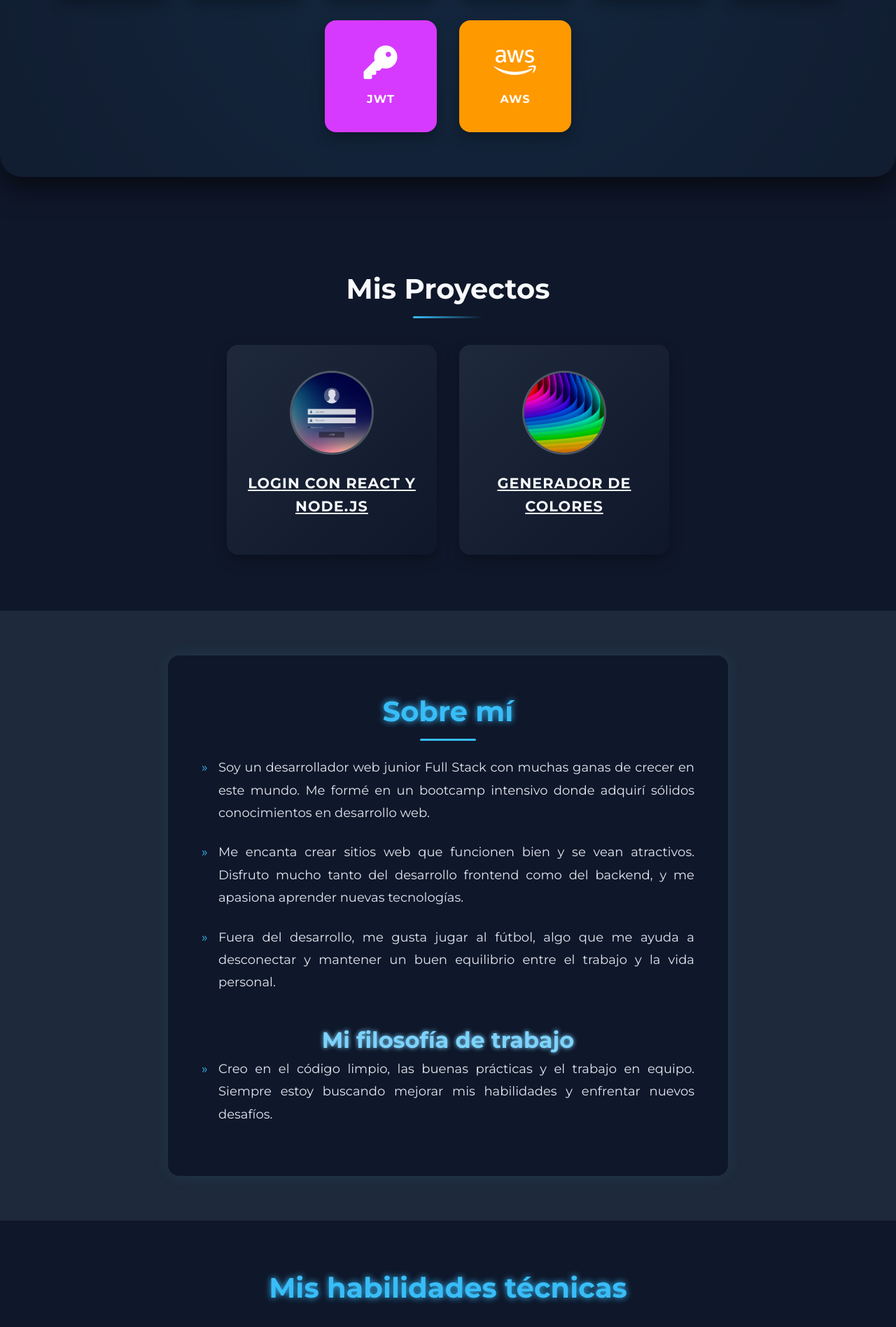
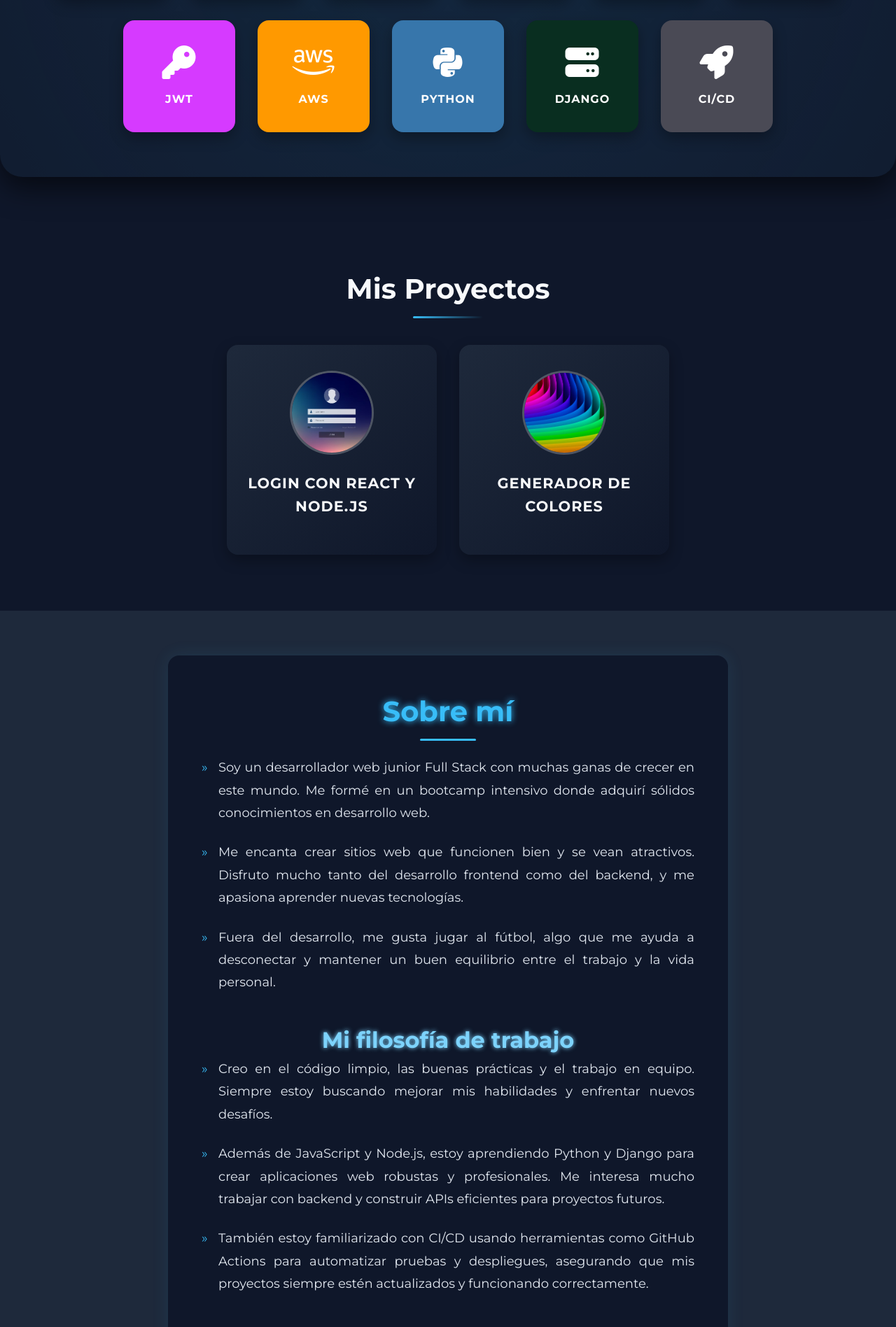
Before and after one commit to mhdkon/porfolio, a plain HTML site: page index.html in a window 1280 px wide. Shown: the part 1403-3300 px from the top of the page at 70% size. Drawn offline with nearby package versions, Linux system fonts and the light colour scheme.

Commit message:
cambios del 02/03/26

```diff
--- a/estilo.css
+++ b/estilo.css
@@ -445,11 +445,11 @@ nav {
 .tecnologia:nth-child(12) { background-color: #4a5568; } /* Bcrypt */
 .tecnologia:nth-child(13) { background-color: #d63aff; } /* JWT */
 .tecnologia:nth-child(14) { background-color: #ff9900; } /* AWS */
+/* NUEVAS TECNOLOGÍAS */
+.tecnologia:nth-child(15) { background-color: #3776ab; } /* Python */
+.tecnologia:nth-child(16) { background-color: #092e20; } /* Django */
+.tecnologia:nth-child(17) { background-color: #4a4a55; } /* CI/CD */
 
-/* Icono específico para AWS */
-.tecnologia:nth-child(14) i {
-  color: #fff;
-}
 
 /* ===== CONTENEDOR DE PROYECTOS ===== */
 .proyectos-contenedor {
@@ -482,6 +482,7 @@ nav {
   background: linear-gradient(135deg, #1e293b, #0f172a);
   cursor: pointer;
   text-align: center;
+  text-decoration: none; /* Quita el subrayado del enlace */
 }
 
 .proyecto::before {
@@ -781,6 +782,10 @@ nav {
 .retraso-2 { animation-delay: 0.4s; }
 .retraso-3 { animation-delay: 0.6s; }
 .retraso-4 { animation-delay: 0.8s; }
+/* Añadidos para los nuevos párrafos */
+.retraso-5 { animation-delay: 1s; }
+.retraso-6 { animation-delay: 1.2s; }
+.retraso-7 { animation-delay: 1.4s; }
 
 /*  SECCIÓN HABILIDADES  */
 .seccion-habilidades {
@@ -865,6 +870,10 @@ nav {
 .retraso-11 { animation-delay: 2.2s; }
 .retraso-12 { animation-delay: 2.4s; }
 .retraso-13 { animation-delay: 2.6s; }
+/* NUEVAS HABILIDADES */
+.retraso-14 { animation-delay: 2.8s; }
+.retraso-15 { animation-delay: 3s; }
+.retraso-16 { animation-delay: 3.2s; }
 
 .habilidad:hover {
   transform: translateY(-8px) scale(1.05);
--- a/index.html
+++ b/index.html
@@ -4,20 +4,16 @@
     <meta charset="UTF-8">
     <meta name="viewport" content="width=device-width, initial-scale=1.0">
     <link rel="stylesheet" href="https://cdnjs.cloudflare.com/ajax/libs/font-awesome/6.5.0/css/all.min.css">
-    <!-- Fuentes de Google y Animate.css -->
     <link href="https://fonts.googleapis.com/css2?family=Montserrat:wght@300;400;600;700&display=swap" rel="stylesheet">
     <link rel="icon" href="img/icon.png" type="image/x-icon">
     <link rel="stylesheet" href="https://cdnjs.cloudflare.com/ajax/libs/animate.css/4.1.1/animate.min.css">
-
     <link rel="stylesheet" href="estilo.css">
     <script defer src="javascript.js"></script>
 
     <title>Mi Portafolio</title>
 
     <style>
-        html {
-            scroll-behavior: smooth;
-        }
+        html { scroll-behavior: smooth; }
     </style>
 </head>
 <body>
@@ -50,7 +46,6 @@
         </div>
     </section>
 
-
     <!-- Tecnologías -->
     <div class="conocimientos-section">
         <h3>Tecnologías que uso</h3>
@@ -69,35 +64,31 @@
             <div class="tecnologia"><i class="fas fa-lock"></i><span>Bcrypt</span></div>
             <div class="tecnologia"><i class="fas fa-key"></i><span>JWT</span></div>
             <div class="tecnologia"><i class="fab fa-aws"></i><span>AWS</span></div>
+            <div class="tecnologia"><i class="fab fa-python"></i><span>Python</span></div>
+            <div class="tecnologia"><i class="fas fa-server"></i><span>Django</span></div>
+            <div class="tecnologia"><i class="fas fa-rocket"></i><span>CI/CD</span></div>
         </div>
     </div>
 
-        <!-- Contenedor de Proyectos -->
-
-        <!-- Sección Proyectos y Tecnologías -->
+    <!-- Sección Proyectos -->
     <section id="proyectos" class="proje">
         <h2>Mis Proyectos</h2>
-
         <div class="proyectos-contenedor">
-            <!-- Proyecto 1 -->
+            <!-- Proyecto 1: Login Node.js -->
             <a href="https://frontend-tarea.onrender.com/" target="_blank" class="proyecto">
                 <div class="imagen-proyecto">
                     <img src="img/login.avif" alt="Login con Bcrypt">
                 </div>
                 <h4>Login con React y Node.js</h4>
+            </a>
 
-            </a>
-            <!-- Proyecto: Generador de Colores -->
+            <!-- Proyecto 2: Generador de Colores -->
             <a href="https://frontend-colores.onrender.com/" target="_blank" class="proyecto">
                 <div class="imagen-proyecto">
                     <img src="img/colore.png" alt="Generador de Colores">
                 </div>
                 <h4>Generador de Colores</h4>
             </a>
-
-
-
-
         </div>
     </section>
 
@@ -117,6 +108,13 @@
             <h3 class="subtitulo animado retraso-4">Mi filosofía de trabajo</h3>
             <p class="parrafo animado retraso-5">
                 Creo en el código limpio, las buenas prácticas y el trabajo en equipo. Siempre estoy buscando mejorar mis habilidades y enfrentar nuevos desafíos.
+            </p>
+            <!-- Párrafo sobre Python/Django y CI/CD -->
+            <p class="parrafo animado retraso-6">
+                Además de JavaScript y Node.js, estoy aprendiendo Python y Django para crear aplicaciones web robustas y profesionales. Me interesa mucho trabajar con backend y construir APIs eficientes para proyectos futuros.
+            </p>
+            <p class="parrafo animado retraso-7">
+                También estoy familiarizado con CI/CD usando herramientas como GitHub Actions para automatizar pruebas y despliegues, asegurando que mis proyectos siempre estén actualizados y funcionando correctamente.
             </p>
         </div>
     </section>
@@ -138,6 +136,9 @@
             <div class="habilidad animada retraso-11">🔑 <span>JWT & Bcrypt</span></div>
             <div class="habilidad animada retraso-12">📱 <span>Responsive Design</span></div>
             <div class="habilidad animada retraso-13">☁️ <span>AWS</span></div>
+            <div class="habilidad animada retraso-14">🐍 <span>Python</span></div>
+            <div class="habilidad animada retraso-15">🟢 <span>Django</span></div>
+            <div class="habilidad animada retraso-16">🚀 <span>CI/CD</span></div>
         </div>
     </section>
 
@@ -171,7 +172,7 @@
 
     <!-- Footer -->
     <footer style="background: #0f172a; padding: 2rem; text-align: center; border-top: 1px solid rgba(255,255,255,0.1);">
-        <p style="color: #64748b; font-size: 0.9rem;">Desarrollado con ❤️ usando HTML5, CSS3 y JavaScript</p>
+
     </footer>
 </body>
 </html>
```
Lines whose indentation alone changed are shown as unchanged.
